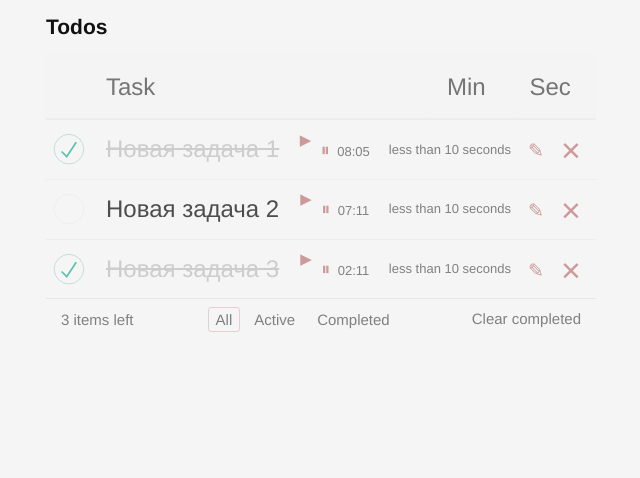
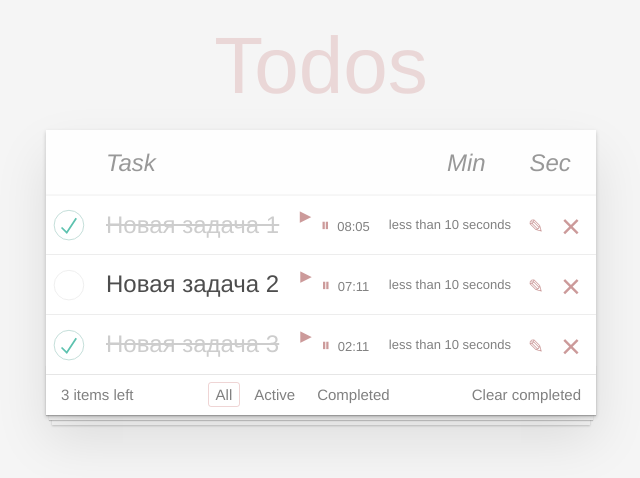
Before and after one commit to Cheder-one/06.00_React, a React (Create React App) app: page / in a window 1280 px wide. Shown: the top 478 px of the page, without its empty margins (319-959 px from the left). Built offline with nearby package versions, Linux system fonts and the light colour scheme.

Commit message:
gitignore

```diff
--- a/public/index.html
+++ b/public/index.html
@@ -9,6 +9,6 @@
     <title>Todo App</title>
   </head>
   <body>
-    <section class="todo-app" id="root"> </section>
+    <section class="todoapp" id="root"> </section>
   </body>
 </html>
--- a/src/styles/styles.scss
+++ b/src/styles/styles.scss
@@ -323,7 +323,7 @@ body {
 .icon-play:after {
   content: '▶';
   position: absolute;
-  bottom: 7px;
+  bottom: 6px;
   right: 5px;
 }
 
```
Also changed, not shown: 1 other file (tests, documents, lock files or other folders).
